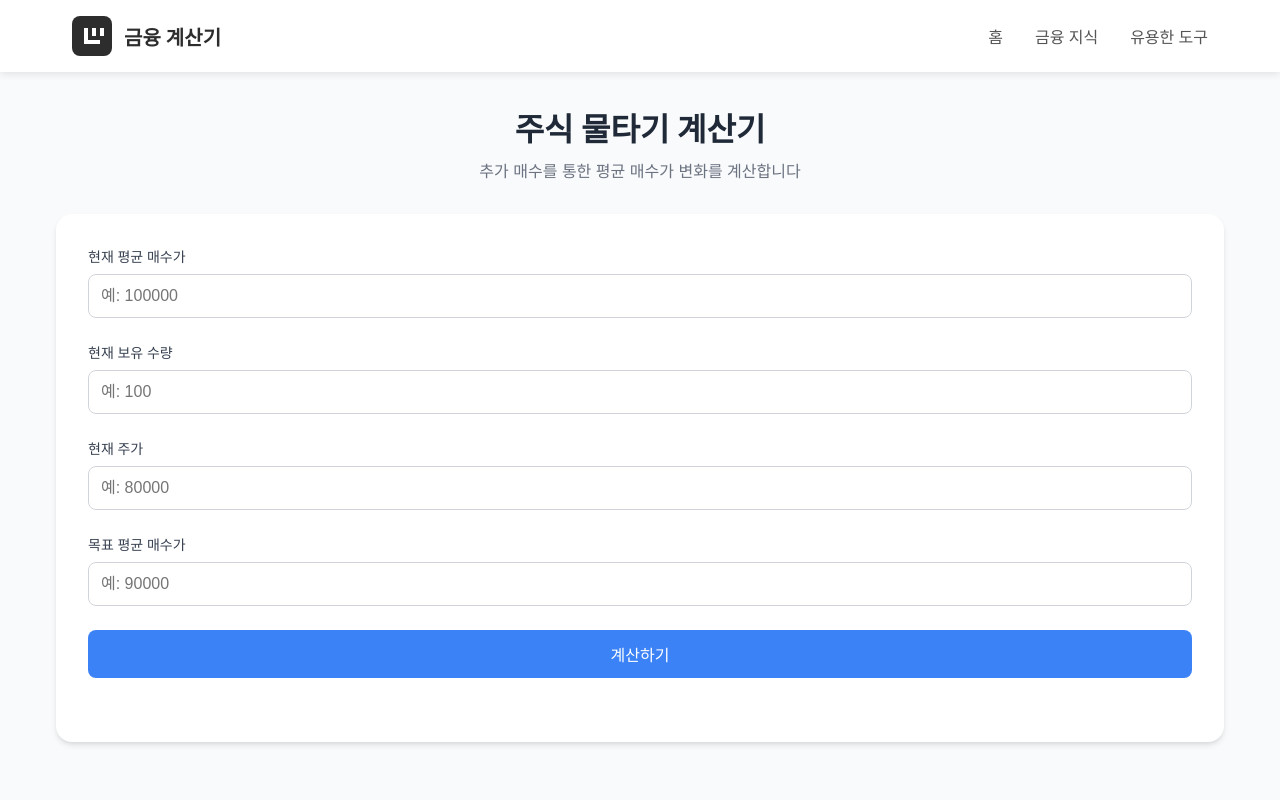
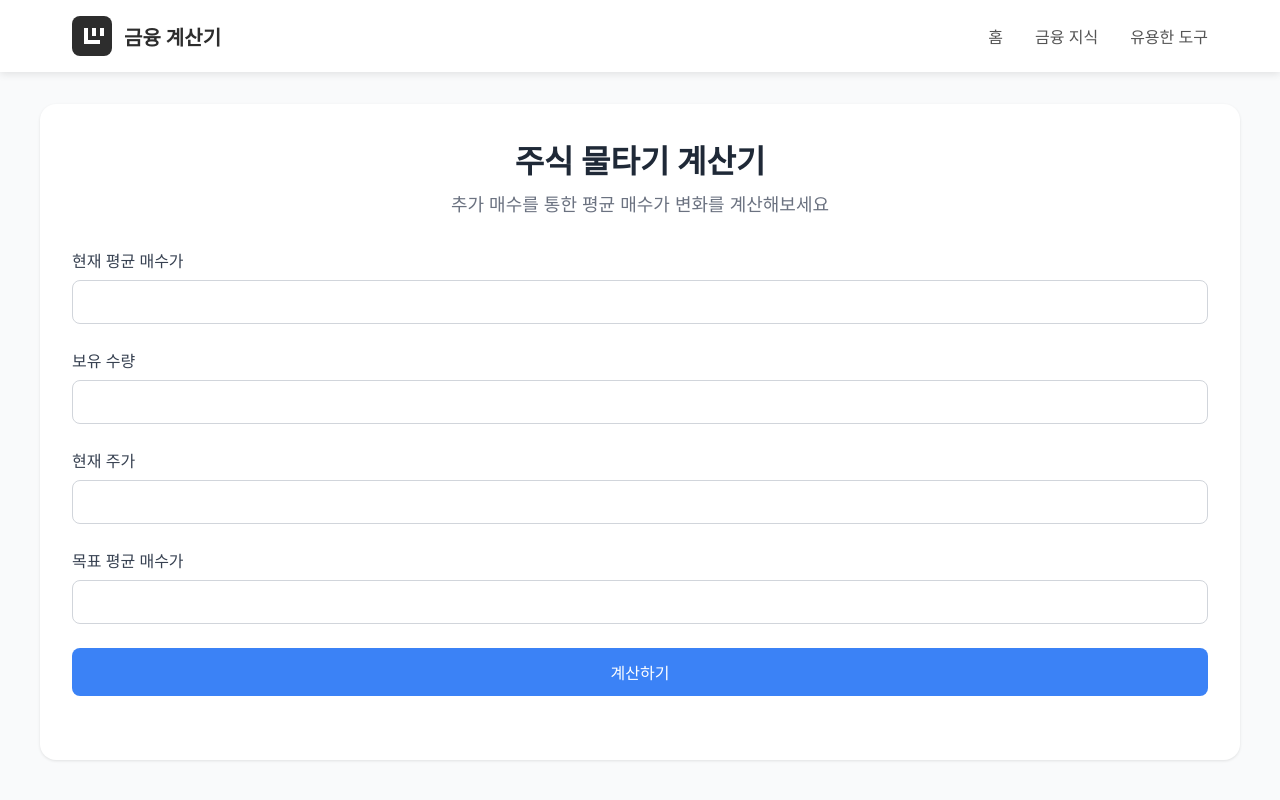
Before and after one commit to hyemingwaylikesdev/future_worth, a Next.js app: page /calculators/investment-return in a window 1280 px wide. Shown: the top 800 px of the page. Built offline with nearby package versions, Linux system fonts and the light colour scheme.

Commit message:
fix: Chart.js 타입 오류 수정
- ticks.callback 함수의 파라미터 타입을 Chart.js 타입 정의에 맞게 수정
- tickValue 파라미터를 string | number 타입으로 변경
- Number() 함수를 사용하여 문자열/숫자 값을 안전하게 변환

```diff
--- a/package.json
+++ b/package.json
@@ -9,6 +9,7 @@
     "lint": "next lint"
   },
   "dependencies": {
+    "@hookform/resolvers": "^4.1.3",
     "@types/uuid": "^10.0.0",
     "chart.js": "^4.4.8",
     "next": "14.1.0",
@@ -16,7 +17,8 @@
     "react-chartjs-2": "^5.3.0",
     "react-dom": "^18.2.0",
     "react-hook-form": "^7.54.2",
-    "uuid": "^11.1.0"
+    "uuid": "^11.1.0",
+    "zod": "^3.24.2"
   },
   "devDependencies": {
     "@types/node": "^20",
--- a/src/app/calculators/investment-return/page.module.css
+++ b/src/app/calculators/investment-return/page.module.css
@@ -1,18 +1,19 @@
 .page {
   min-height: 100vh;
   background-color: #f9fafb;
-  padding: 2rem 0;
+  padding: 2rem 1rem;
 }
 
 .main {
-  width: 100%;
   max-width: 1200px;
   margin: 0 auto;
-  padding: 0 1rem;
 }
 
 .container {
-  width: 100%;
+  background-color: white;
+  border-radius: 1rem;
+  box-shadow: 0 1px 3px rgba(0, 0, 0, 0.1);
+  padding: 2rem;
 }
 
 .header {
@@ -28,17 +29,8 @@
 }
 
 .subtitle {
-  font-size: 1rem;
+  font-size: 1.125rem;
   color: #6b7280;
-}
-
-.calculatorCard {
-  background-color: white;
-  border-radius: 1rem;
-  box-shadow: 0 4px 6px -1px rgba(0, 0, 0, 0.1),
-    0 2px 4px -1px rgba(0, 0, 0, 0.06);
-  padding: 2rem;
-  margin-bottom: 2rem;
 }
 
 .form {
@@ -54,7 +46,6 @@
 }
 
 .inputGroup label {
-  font-size: 0.875rem;
   font-weight: 500;
   color: #374151;
 }
@@ -73,7 +64,16 @@
   box-shadow: 0 0 0 3px rgba(59, 130, 246, 0.1);
 }
 
-.submitButton {
+.inputGroup input.error {
+  border-color: #ef4444;
+}
+
+.errorMessage {
+  color: #ef4444;
+  font-size: 0.875rem;
+}
+
+.button {
   background-color: #3b82f6;
   color: white;
   padding: 0.75rem 1.5rem;
@@ -85,70 +85,55 @@
   transition: background-color 0.2s;
 }
 
-.submitButton:hover {
+.button:hover {
   background-color: #2563eb;
 }
 
-.resultCard {
+.result {
   margin-top: 2rem;
   padding-top: 2rem;
   border-top: 1px solid #e5e7eb;
 }
 
-.resultCard h2 {
+.result h2 {
   font-size: 1.5rem;
   font-weight: 600;
   color: #1f2937;
   margin-bottom: 1.5rem;
+  text-align: center;
 }
 
-.resultSummary {
+.resultGrid {
   display: grid;
   grid-template-columns: repeat(auto-fit, minmax(200px, 1fr));
   gap: 1rem;
-  margin-bottom: 1.5rem;
+  margin-bottom: 2rem;
 }
 
-.summaryItem {
+.resultCard {
   background-color: #f3f4f6;
-  padding: 1rem;
+  padding: 1.5rem;
   border-radius: 0.5rem;
   text-align: center;
 }
 
-.summaryValue {
-  font-size: 1.5rem;
-  font-weight: 700;
-  color: #1f2937;
+.resultCard h3 {
+  font-size: 1rem;
+  font-weight: 500;
+  color: #6b7280;
   margin-bottom: 0.5rem;
 }
 
-.summaryLabel {
-  font-size: 0.875rem;
-  color: #6b7280;
-}
-
-.resultDivider {
-  height: 1px;
-  background-color: #e5e7eb;
-  margin: 1.5rem 0;
+.resultCard p {
+  font-size: 1.25rem;
+  font-weight: 600;
+  color: #1f2937;
 }
 
 .chartContainer {
   margin-top: 2rem;
-}
-
-.chartContainer h2 {
-  font-size: 1.25rem;
-  font-weight: 600;
-  color: #1f2937;
-  margin-bottom: 1rem;
-}
-
-.chart {
+  padding: 1rem;
   background-color: white;
-  padding: 1rem;
   border-radius: 0.5rem;
   box-shadow: 0 1px 3px rgba(0, 0, 0, 0.1);
-  height: 300px;
 }
--- a/src/app/calculators/investment-return/page.tsx
+++ b/src/app/calculators/investment-return/page.tsx
@@ -1,7 +1,9 @@
 'use client';
 
-import { useState } from 'react';
-import { Line } from 'react-chartjs-2';
+import React from 'react';
+import { useForm } from 'react-hook-form';
+import { zodResolver } from '@hookform/resolvers/zod';
+import * as z from 'zod';
 import {
   Chart as ChartJS,
   CategoryScale,
@@ -12,6 +14,7 @@ import {
   Tooltip,
   Legend,
 } from 'chart.js';
+import { Line } from 'react-chartjs-2';
 import styles from './page.module.css';
 import Header from '../../../../src/components/Header';
 import Head from 'next/head';
@@ -26,87 +29,117 @@ ChartJS.register(
   Legend
 );
 
-type FormInputs = {
-  currentAvgPrice: string;
-  currentQuantity: string;
-  currentPrice: string;
-  targetPrice: string;
-};
+const formSchema = z.object({
+  currentAveragePrice: z
+    .number()
+    .min(0, '현재 평균 매수가는 0보다 커야 합니다')
+    .max(1000000000, '현재 평균 매수가가 너무 큽니다'),
+  currentQuantity: z
+    .number()
+    .min(0, '보유 수량은 0보다 커야 합니다')
+    .max(1000000000, '보유 수량이 너무 큽니다'),
+  currentStockPrice: z
+    .number()
+    .min(0, '현재 주가는 0보다 커야 합니다')
+    .max(1000000000, '현재 주가가 너무 큽니다'),
+  targetAveragePrice: z
+    .number()
+    .min(0, '목표 평균 매수가는 0보다 커야 합니다')
+    .max(1000000000, '목표 평균 매수가가 너무 큽니다'),
+});
 
-type CalculationResult = {
+type FormData = z.infer<typeof formSchema>;
+
+export default function InvestmentReturnCalculator() {
+  const {
+    register,
+    handleSubmit,
+    formState: { errors },
+    watch,
+  } = useForm<FormData>({
+    resolver: zodResolver(formSchema),
+  });
+
+  const [result, setResult] = React.useState<{
     requiredQuantity: number;
     totalInvestment: number;
     newAveragePrice: number;
-  priceReduction: number;
-};
+    priceReductionPercentage: number;
+  } | null>(null);
 
-export default function InvestmentReturnCalculator() {
-  const [formData, setFormData] = useState<FormInputs>({
-    currentAvgPrice: '',
-    currentQuantity: '',
-    currentPrice: '',
-    targetPrice: '',
-  });
-  const [result, setResult] = useState<CalculationResult | null>(null);
-
-  const handleCurrentAvgPriceChange = (
-    e: React.ChangeEvent<HTMLInputElement>
-  ) => {
-    const value = e.target.value.replace(/[^0-9]/g, '');
-    setFormData((prev) => ({ ...prev, currentAvgPrice: value }));
-  };
-
-  const handleCurrentQuantityChange = (
-    e: React.ChangeEvent<HTMLInputElement>
-  ) => {
-    const value = e.target.value.replace(/[^0-9]/g, '');
-    setFormData((prev) => ({ ...prev, currentQuantity: value }));
-  };
-
-  const handleCurrentPriceChange = (e: React.ChangeEvent<HTMLInputElement>) => {
-    const value = e.target.value.replace(/[^0-9]/g, '');
-    setFormData((prev) => ({ ...prev, currentPrice: value }));
-  };
-
-  const handleTargetPriceChange = (e: React.ChangeEvent<HTMLInputElement>) => {
-    const value = e.target.value.replace(/[^0-9]/g, '');
-    setFormData((prev) => ({ ...prev, targetPrice: value }));
-  };
-
-  const handleSubmit = (e: React.FormEvent) => {
-    e.preventDefault();
-    const currentAvgPrice = Number(formData.currentAvgPrice);
-    const currentQuantity = Number(formData.currentQuantity);
-    const currentPrice = Number(formData.currentPrice);
-    const targetPrice = Number(formData.targetPrice);
-
-    if (
-      isNaN(currentAvgPrice) ||
-      isNaN(currentQuantity) ||
-      isNaN(currentPrice) ||
-      isNaN(targetPrice)
-    ) {
-      alert('모든 필드를 입력해주세요.');
-      return;
-    }
+  const onSubmit = (data: FormData) => {
+    const {
+      currentAveragePrice,
+      currentQuantity,
+      currentStockPrice,
+      targetAveragePrice,
+    } = data;
 
     const requiredQuantity =
-      (currentAvgPrice * currentQuantity - targetPrice * currentQuantity) /
-      (targetPrice - currentPrice);
+      (currentQuantity * (currentAveragePrice - targetAveragePrice)) /
+      (targetAveragePrice - currentStockPrice);
 
-    const totalInvestment = requiredQuantity * currentPrice;
+    const totalInvestment = requiredQuantity * currentStockPrice;
     const newAveragePrice =
-      (currentAvgPrice * currentQuantity + totalInvestment) /
+      (currentQuantity * currentAveragePrice +
+        requiredQuantity * currentStockPrice) /
       (currentQuantity + requiredQuantity);
-    const priceReduction =
-      ((currentAvgPrice - newAveragePrice) / currentAvgPrice) * 100;
+    const priceReductionPercentage =
+      ((currentAveragePrice - newAveragePrice) / currentAveragePrice) * 100;
 
     setResult({
       requiredQuantity,
       totalInvestment,
       newAveragePrice,
-      priceReduction,
+      priceReductionPercentage,
     });
+  };
+
+  const chartData = result
+    ? {
+        labels: ['현재', '추가 매수 후'],
+        datasets: [
+          {
+            label: '평균 매수가',
+            data: [watch('currentAveragePrice'), result.newAveragePrice],
+            borderColor: 'rgb(75, 192, 192)',
+            tension: 0.1,
+          },
+          {
+            label: '총 투자금액',
+            data: [
+              watch('currentAveragePrice') * watch('currentQuantity'),
+              result.totalInvestment +
+                watch('currentAveragePrice') * watch('currentQuantity'),
+            ],
+            borderColor: 'rgb(255, 99, 132)',
+            tension: 0.1,
+          },
+        ],
+      }
+    : null;
+
+  const chartOptions = {
+    responsive: true,
+    plugins: {
+      legend: {
+        position: 'top' as const,
+      },
+      title: {
+        display: true,
+        text: '평균 매수가 및 총 투자금액 변화',
+      },
+    },
+    scales: {
+      y: {
+        beginAtZero: true,
+        ticks: {
+          callback: function (this: any, tickValue: string | number) {
+            return Number(tickValue).toLocaleString() + '원';
+          },
+        },
+      },
+    },
   };
 
   return (
@@ -135,173 +168,105 @@ export default function InvestmentReturnCalculator() {
             <div className={styles.header}>
               <h1 className={styles.title}>주식 물타기 계산기</h1>
               <p className={styles.subtitle}>
-                추가 매수를 통한 평균 매수가 변화를 계산합니다
+                추가 매수를 통한 평균 매수가 변화를 계산해보세요
               </p>
             </div>
 
-            <div className={styles.calculatorCard}>
-              <form onSubmit={handleSubmit} className={styles.form}>
+            <form onSubmit={handleSubmit(onSubmit)} className={styles.form}>
               <div className={styles.inputGroup}>
-                  <label htmlFor='currentAvgPrice'>현재 평균 매수가</label>
+                <label htmlFor='currentAveragePrice'>현재 평균 매수가</label>
                 <input
-                    type='text'
-                    id='currentAvgPrice'
-                    value={formData.currentAvgPrice}
-                    onChange={handleCurrentAvgPriceChange}
-                    placeholder='예: 100000'
+                  type='number'
+                  id='currentAveragePrice'
+                  {...register('currentAveragePrice', { valueAsNumber: true })}
+                  className={errors.currentAveragePrice ? styles.error : ''}
                 />
+                {errors.currentAveragePrice && (
+                  <span className={styles.errorMessage}>
+                    {errors.currentAveragePrice.message}
+                  </span>
+                )}
               </div>
 
               <div className={styles.inputGroup}>
-                  <label htmlFor='currentQuantity'>현재 보유 수량</label>
+                <label htmlFor='currentQuantity'>보유 수량</label>
                 <input
-                    type='text'
+                  type='number'
                   id='currentQuantity'
-                    value={formData.currentQuantity}
-                    onChange={handleCurrentQuantityChange}
-                    placeholder='예: 100'
+                  {...register('currentQuantity', { valueAsNumber: true })}
+                  className={errors.currentQuantity ? styles.error : ''}
                 />
+                {errors.currentQuantity && (
+                  <span className={styles.errorMessage}>
+                    {errors.currentQuantity.message}
+                  </span>
+                )}
               </div>
 
               <div className={styles.inputGroup}>
-                  <label htmlFor='currentPrice'>현재 주가</label>
+                <label htmlFor='currentStockPrice'>현재 주가</label>
                 <input
-                    type='text'
-                    id='currentPrice'
-                    value={formData.currentPrice}
-                    onChange={handleCurrentPriceChange}
-                    placeholder='예: 80000'
+                  type='number'
+                  id='currentStockPrice'
+                  {...register('currentStockPrice', { valueAsNumber: true })}
+                  className={errors.currentStockPrice ? styles.error : ''}
                 />
+                {errors.currentStockPrice && (
+                  <span className={styles.errorMessage}>
+                    {errors.currentStockPrice.message}
+                  </span>
+                )}
               </div>
 
               <div className={styles.inputGroup}>
-                  <label htmlFor='targetPrice'>목표 평균 매수가</label>
+                <label htmlFor='targetAveragePrice'>목표 평균 매수가</label>
                 <input
-                    type='text'
-                    id='targetPrice'
-                    value={formData.targetPrice}
-                    onChange={handleTargetPriceChange}
-                    placeholder='예: 90000'
+                  type='number'
+                  id='targetAveragePrice'
+                  {...register('targetAveragePrice', { valueAsNumber: true })}
+                  className={errors.targetAveragePrice ? styles.error : ''}
                 />
+                {errors.targetAveragePrice && (
+                  <span className={styles.errorMessage}>
+                    {errors.targetAveragePrice.message}
+                  </span>
+                )}
               </div>
 
-                <button type='submit' className={styles.submitButton}>
+              <button type='submit' className={styles.button}>
                 계산하기
               </button>
             </form>
 
-              {result !== null && (
+            {result && (
+              <div className={styles.result}>
+                <h2>계산 결과</h2>
+                <div className={styles.resultGrid}>
                   <div className={styles.resultCard}>
-                  <h2>계산 결과</h2>
-                  <div className={styles.resultSummary}>
-                    <div className={styles.summaryItem}>
-                      <div className={styles.summaryValue}>
-                        {Math.round(result.requiredQuantity).toLocaleString()}{' '}
-                        주
+                    <h3>추가 매수 필요 수량</h3>
+                    <p>{result.requiredQuantity.toLocaleString()}주</p>
                   </div>
-                      <div className={styles.summaryLabel}>
-                        추가 매수 필요 수량
+                  <div className={styles.resultCard}>
+                    <h3>추가 투자 필요 금액</h3>
+                    <p>{result.totalInvestment.toLocaleString()}원</p>
+                  </div>
+                  <div className={styles.resultCard}>
+                    <h3>새로운 평균 매수가</h3>
+                    <p>{result.newAveragePrice.toLocaleString()}원</p>
+                  </div>
+                  <div className={styles.resultCard}>
+                    <h3>평균 매수가 하락률</h3>
+                    <p>{result.priceReductionPercentage.toFixed(2)}%</p>
                   </div>
                 </div>
 
-                    <div className={styles.summaryItem}>
-                      <div className={styles.summaryValue}>
-                        {Math.round(result.priceReduction).toFixed(2)}%
-                      </div>
-                      <div className={styles.summaryLabel}>
-                        평균 매수가 감소율
-                      </div>
-                    </div>
-
-                    <div className={styles.summaryItem}>
-                      <div className={styles.summaryValue}>
-                        {Math.round(result.newAveragePrice).toLocaleString()} 원
-                      </div>
-                      <div className={styles.summaryLabel}>
-                        예상 평균 매수가
-                      </div>
-                    </div>
-                  </div>
-
-                  <div className={styles.resultDivider}></div>
-
-                  <div className={styles.resultSummary}>
-                    <div className={styles.summaryItem}>
-                      <div className={styles.summaryValue}>
-                        {result.totalInvestment.toLocaleString()} 원
-                      </div>
-                      <div className={styles.summaryLabel}>총 투자금액</div>
-                    </div>
-                  </div>
-
-                  <div className={styles.resultDivider}></div>
-
+                {chartData && (
                   <div className={styles.chartContainer}>
-                    <h2>매수 현황 비교</h2>
-                    <div className={styles.chart}>
-                      <Line
-                        data={{
-                          labels: ['현재', '추가 매수 후'],
-                          datasets: [
-                            {
-                              label: '평균 매수가',
-                              data: [
-                                Number(formData.currentAvgPrice),
-                                result.newAveragePrice,
-                              ],
-                              borderColor: 'rgb(59, 130, 246)',
-                              backgroundColor: 'rgba(59, 130, 246, 0.5)',
-                              yAxisID: 'y',
-                            },
-                            {
-                              label: '총 투자금액',
-                              data: [
-                                Number(formData.currentAvgPrice) *
-                                  Number(formData.currentQuantity),
-                                result.totalInvestment,
-                              ],
-                              borderColor: 'rgb(16, 185, 129)',
-                              backgroundColor: 'rgba(16, 185, 129, 0.5)',
-                              yAxisID: 'y1',
-                            },
-                          ],
-                        }}
-                        options={{
-                          responsive: true,
-                          interaction: {
-                            mode: 'index' as const,
-                            intersect: false,
-                          },
-                          scales: {
-                            y: {
-                              type: 'linear' as const,
-                              display: true,
-                              position: 'left' as const,
-                              title: {
-                                display: true,
-                                text: '평균 매수가 (원)',
-                              },
-                            },
-                            y1: {
-                              type: 'linear' as const,
-                              display: true,
-                              position: 'right' as const,
-                              title: {
-                                display: true,
-                                text: '총 투자금액 (원)',
-                              },
-                              grid: {
-                                drawOnChartArea: false,
-                              },
-                            },
-                          },
-                        }}
-                      />
-                    </div>
-                  </div>
+                    <Line options={chartOptions} data={chartData} />
                   </div>
                 )}
               </div>
+            )}
           </div>
         </main>
       </div>
```
Also changed, not shown: 1 other file (tests, documents, lock files or other folders). Lines whose indentation alone changed are shown as unchanged.
